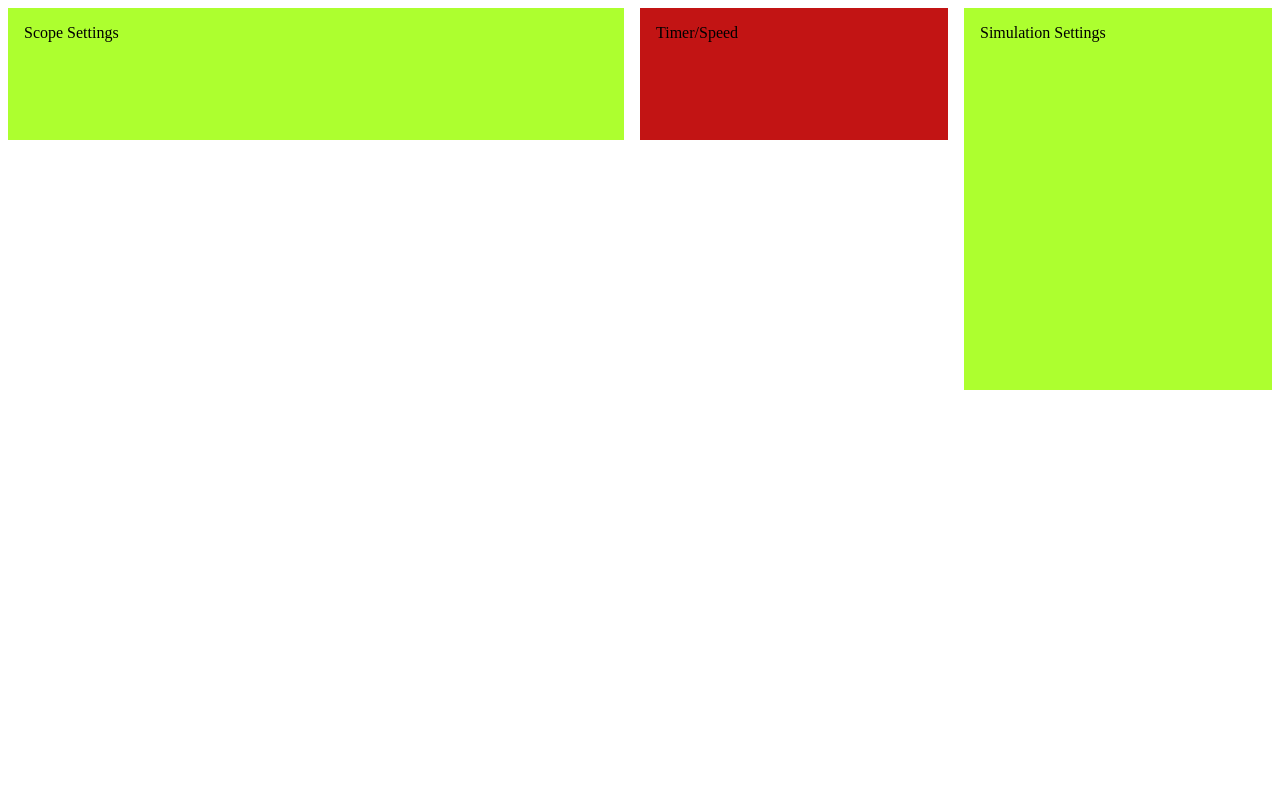
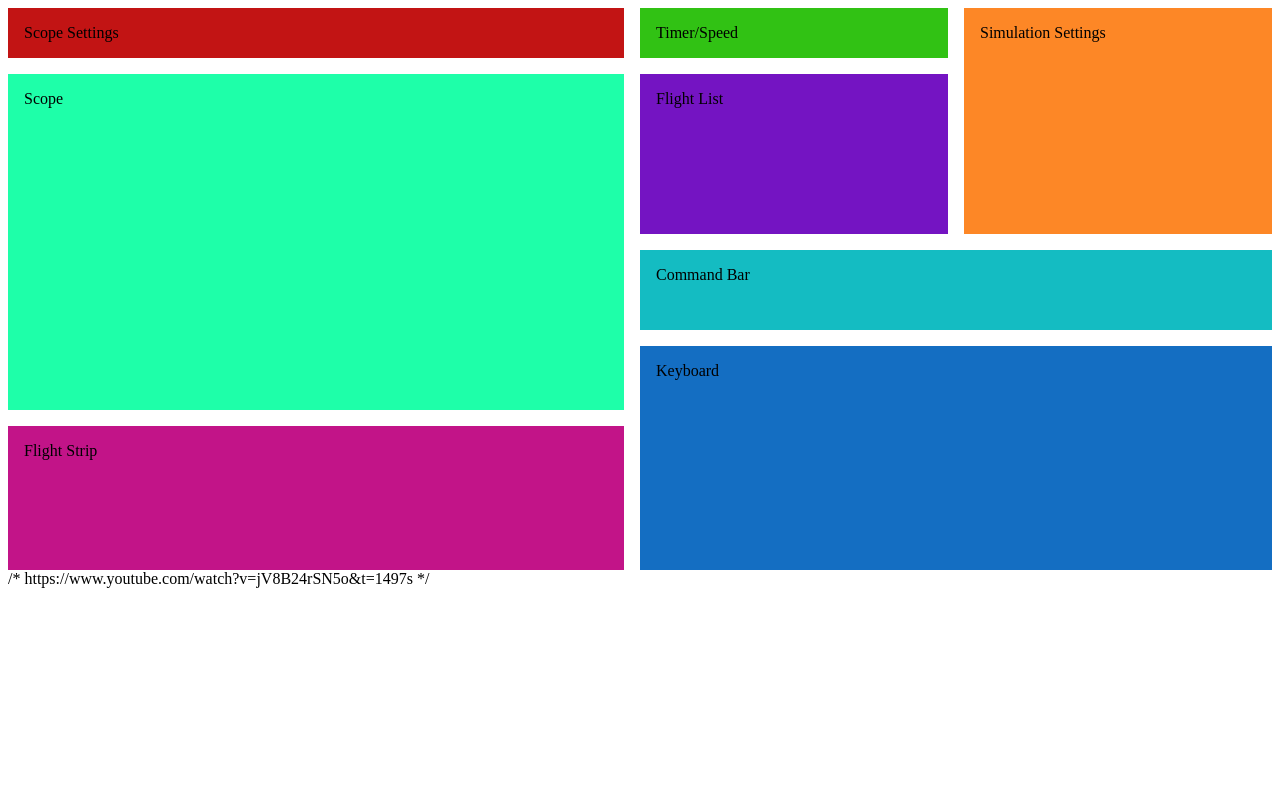
Before and after one commit to jxc5963/IST331Project, a plain HTML site: page airhtml.html in a window 1280 px wide. Shown: the top 800 px of the page. Drawn offline with Linux system fonts and the light colour scheme.

Commit message:
airhtml grid

```diff
--- a/airhtml.html
+++ b/airhtml.html
@@ -6,55 +6,63 @@
     .wrapper{
       display:grid;
       grid-template-columns: 2fr 1fr 1fr ;
-      grid-template-rows: 1fr 1fr 1fr 1fr;
+      /*grid-template-rows: 1fr 1fr 1fr 1fr;*/
       grid-gap:1em;
     }
     .wrapper > div{
-      background:rgb(194, 20, 20);
+      /*background:rgb(194, 20, 20);*/
       padding:1em;
     }
-    .wrapper > div:nth-child(odd){
+    /*.wrapper > div:nth-child(odd){
       background:greenyellow;
-    }
+    }*/
     .Scope-Settings{
       grid-column: 1 ;
-      grid-row: 1;
-      height: 100px;
+      grid-row: 1/3;
+      /*height: 100px;*/
+      background:rgb(194, 20, 20);
     }
     .Timer-Speed{
-      height: 100px;
+      /*height: 100px;*/
       grid-column: 2 ;
-      grid-row: 1;
+      grid-row: 1/3;
+      background:rgb(49, 194, 20);
     }
     .Simulation-Settings{
-      height: 350px;
+      /*height: 350px;*/
       grid-column: 3 ;
-      grid-row: 1;
+      grid-row: 1/14;
+      background:rgb(253, 135, 38);
     }
     .Scope{
-      height: 800px;
+      /*height: 800px;*/
       grid-column: 1 ;
-      grid-row: 2;
+      grid-row: 3/25;
+      background:rgb(30, 255, 169);
+    }
+    .Keyboard{
+      /*height:600px;*/
+      grid-column: 2/4 ;
+      grid-row: 20/35;
+      background:rgb(20, 110, 194);
     }
     .Flight-List{
-      height:600px;
+      /*height: 50px;*/
+      /*width: 80px;*/
       grid-column: 2 ;
-      grid-row: 2;
+      grid-row: 3/14;
+      background:rgb(116, 20, 194);
+    }
+    .Flight-Strip{
+      /*height: 150px;*/
+      grid-column: 1 ;
+      grid-row: 25/35;
+      background:rgb(194, 20, 136);
     }
     .Command-Bar{
-      height: 50px;
-      width: 80px;
-      grid-column: 2 ;
-      grid-row: 3;
-    }
-    .Flight-Strip{
-      height: 150px;
-      grid-column: 1 ;
-      grid-row: 3;
-    }
-    .Keyboard{
-      grid-column: 2 ;
-      grid-row: 4;
+      grid-column: 2/4 ;
+      grid-row: 14/20;
+      background:rgb(20, 188, 194);
     }
   </style>
 </head>
```
